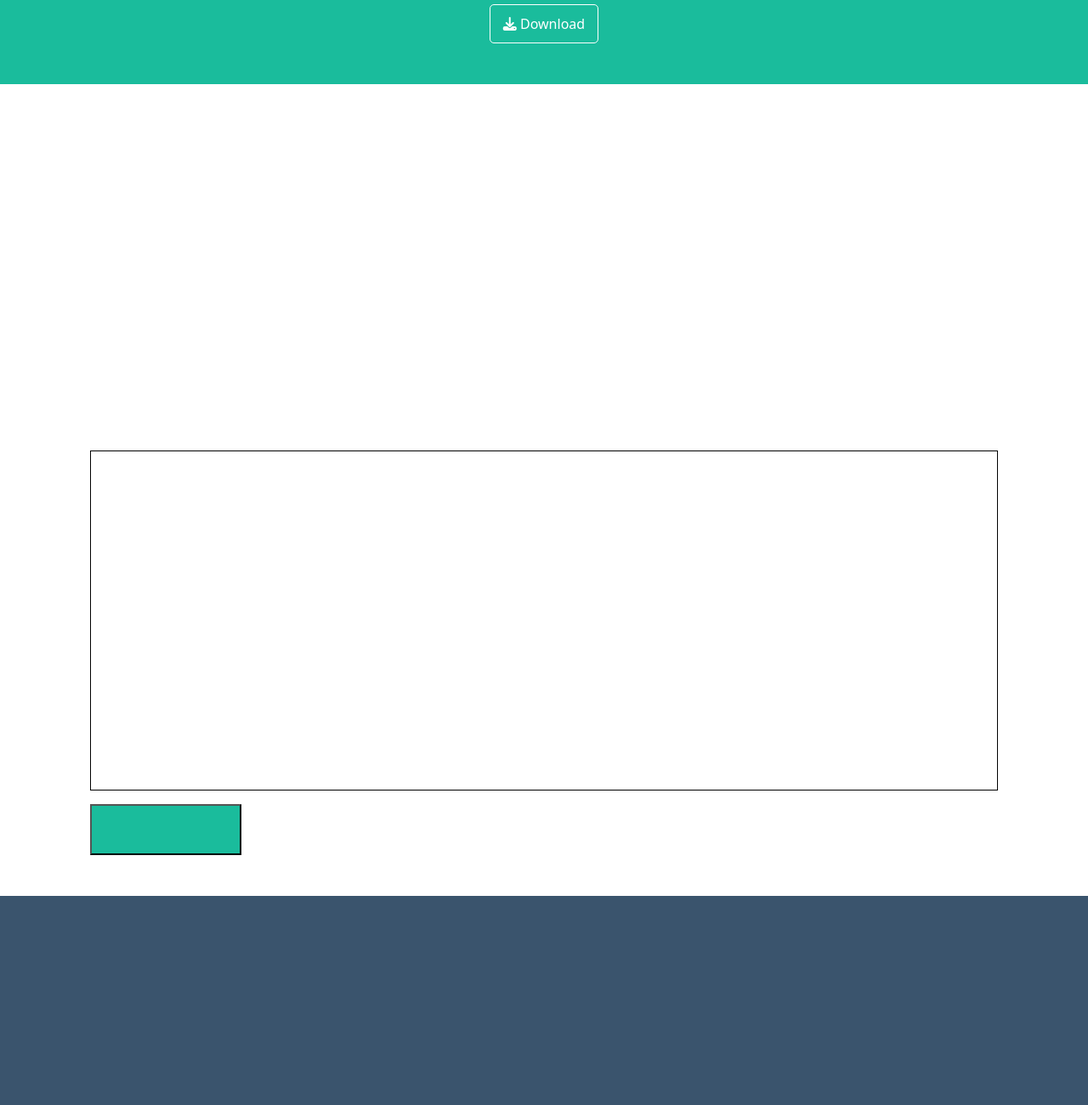
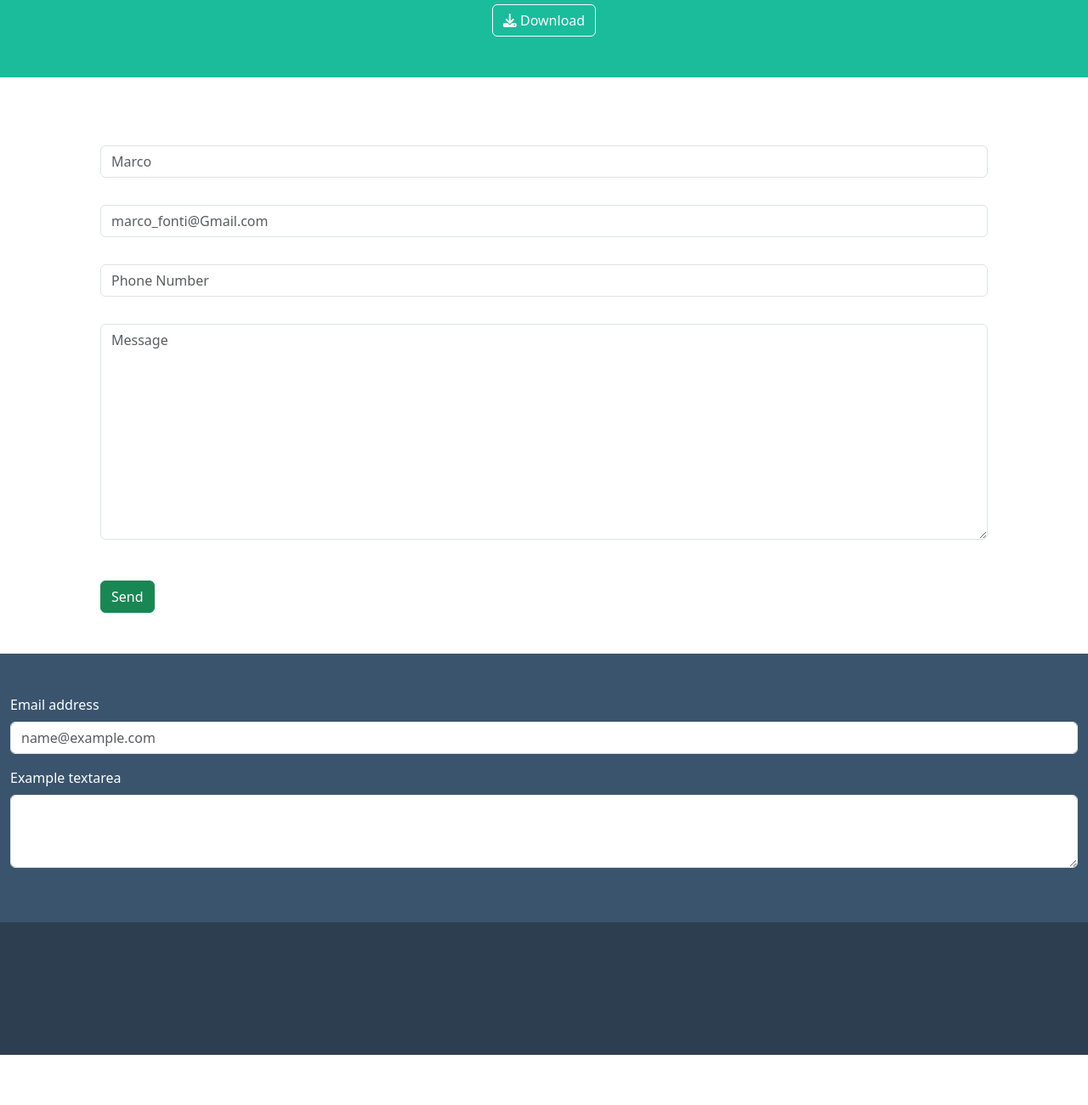
Before and after one commit to MarcoFonti/html-css-bootstrap-freelancer, a plain HTML site: page index.html in a window 1280 px wide. Shown: the part 1860-3160 px from the top of the page at 85% size. After the commit the page ends 3101 px from the top, so only its background shows below. Drawn offline with nearby package versions, Linux system fonts and the light colour scheme.

Commit message:
add section recipe contact

```diff
--- a/css/style.css
+++ b/css/style.css
@@ -56,14 +56,7 @@ img {
     color: #000000;
 }
 
-/* Bottone About */
-.about-button {
-    background-color: transparent;
-    border: 1px solid #ffffff;
-    color: #ffffff;
-    padding: 10px 15px;
-    border-radius: 5px;
-}
+
 
 
 
--- a/index.html
+++ b/index.html
@@ -114,39 +114,43 @@
             </p>
         </div>
         <div class="col text-center">
-            <button class="about-button"><i class="fa-solid fa-download"></i> Download</button>
+            <button type="button" class="btn btn-outline-light"><i class="fa-solid fa-download"></i> Download</button>
         </div>
     </section>
     <!-- Sezione Contatti -->
     <section class="recipe-contact container-md p-5">
-        <div class="row flex-column align-items-center justify-content-center row-gap-3 mb-5">
-            <h1 class="col-4 he-80 color-black"></h1>
-            <div class="col-3 dash color-black"></div>
-        </div>
-        <div class="row flex-column row-gap-3 ">
-            <div class="col-12 he-60 color-black"></div>
-            <div class="col-12 he-60 color-black"></div>
-            <div class="col-12 he-60 color-black"></div>
-            <div class="col-12 he-400 border border-black"></div>
-            <button class="col-2 he-60 color-green"></button>
-        </div>
+        <form action="#">
+            <div>
+                <label for="firstName" class="form-label">Name</label>
+                <input type="text" class="form-control" id="firstName" placeholder="Marco">
+            </div>
+            <div>
+                <label for="email" class="form-label">Email address</label>
+                <input type="email" class="form-control" id="email" placeholder="marco_fonti@Gmail.com">
+            </div>
+            <div>
+                <label for="phone" class="form-label">Email address</label>
+                <input type="tel" class="form-control" id="phone" placeholder="Phone Number">
+            </div>
+            <div class="mb-5">
+                <label for="message" class="form-label">Example textarea</label>
+                <textarea class="form-control" id="message" rows="10" placeholder="Message"></textarea>
+            </div>
+            <button type="button" class="btn btn-success">Send</button>
+        </form>
     </section>
     <!-- Sezione Info -->
     <section class="recipe-location color-blu container-fluid py-5 ">
-        <div class="row row-cols-1 row-cols-md-3 flex-column justify-content-center align-items-center row-gap-5 flex-md-row">
-            <div class="row flex-column justify-content-center align-items-center row-gap-3">
-                <h2 class="col-3 he-60 color-white"></h2>
-                <address class="col-8 he-60 color-white"></address>
-            </div>
-            <div class="row flex-column justify-content-center align-items-center row-gap-3">
-                <h2 class="col-4 he-60 color-white"></h2>
-                <nav class="col-6 he-80 color-white"></nav>
-            </div>
-            <div class="row flex-column justify-content-center align-items-center row-gap-3">
-                <h2 class="col-4 he-60 color-white"></h2>
-                <p class="col-12 he-60 color-white"></p>
-            </div>
-        </div>
+        <form action="#">
+            <div class="mb-3">
+                <label for="exampleFormControlInput1" class="form-label">Email address</label>
+                <input type="email" class="form-control" id="exampleFormControlInput1" placeholder="name@example.com">
+              </div>
+              <div class="mb-3">
+                <label for="exampleFormControlTextarea1" class="form-label">Example textarea</label>
+                <textarea class="form-control" id="exampleFormControlTextarea1" rows="3"></textarea>
+              </div>
+        </form>
     </section>
     <!-- Footer -->
     <footer class="recipe-footer he-90 color-2C3E50 container-fluid">
```
